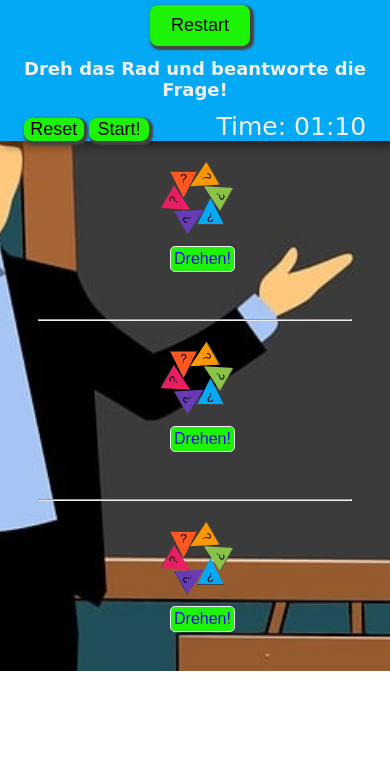
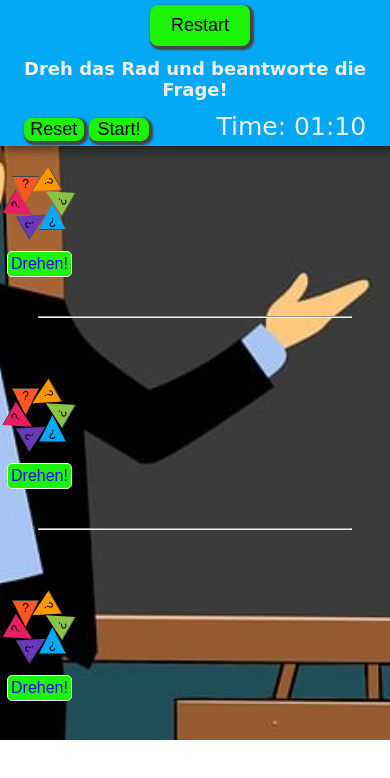
Before and after one commit to Webjaoc/georg_fragen, a plain HTML site: page index.html in a window 390 px wide. Drawn offline with Linux system fonts and the light colour scheme.

Commit message:
responsive2

```diff
--- a/style.css
+++ b/style.css
@@ -4,7 +4,7 @@ body {
   background-image: url(./teacher-3679814_640.jpg);
   background-repeat: no-repeat;
   background-position: center;
-  background-size: cover;
+  background-size:cover;
   margin: 0;
   padding: 0;
   box-sizing: border-box;
@@ -150,13 +150,12 @@ hr{
   transform: translateX(-500px);
 }
 @media (max-width: 1000px) {
-  .container{
-    flex-direction: column;
-  }
+
   #head{
     width: 100%;
     display: flex;
     flex-direction: column;
+    padding-bottom: 5px;
   }
 }
 @media (max-width: 500px) {
@@ -173,6 +172,11 @@ hr{
     display: flex;
     justify-content: space-around;
   }
+  .container{
+    padding-left: 12px;
+    padding-bottom: 20px;
+    margin-bottom: 20px;
+  }
   .wheel-container{
     width: 50px;
     height: 50px;
@@ -184,11 +188,16 @@ hr{
   button{
     padding: 3px;
     margin-top: 25px;
+    margin-left: -5px;
   }
   .question_container{
     width: 100%;
+    padding: 10px;
   }
   .question{
     font-size: 19px;
   }
+  hr{
+    margin-bottom: 70px;
+  }
 }
```
